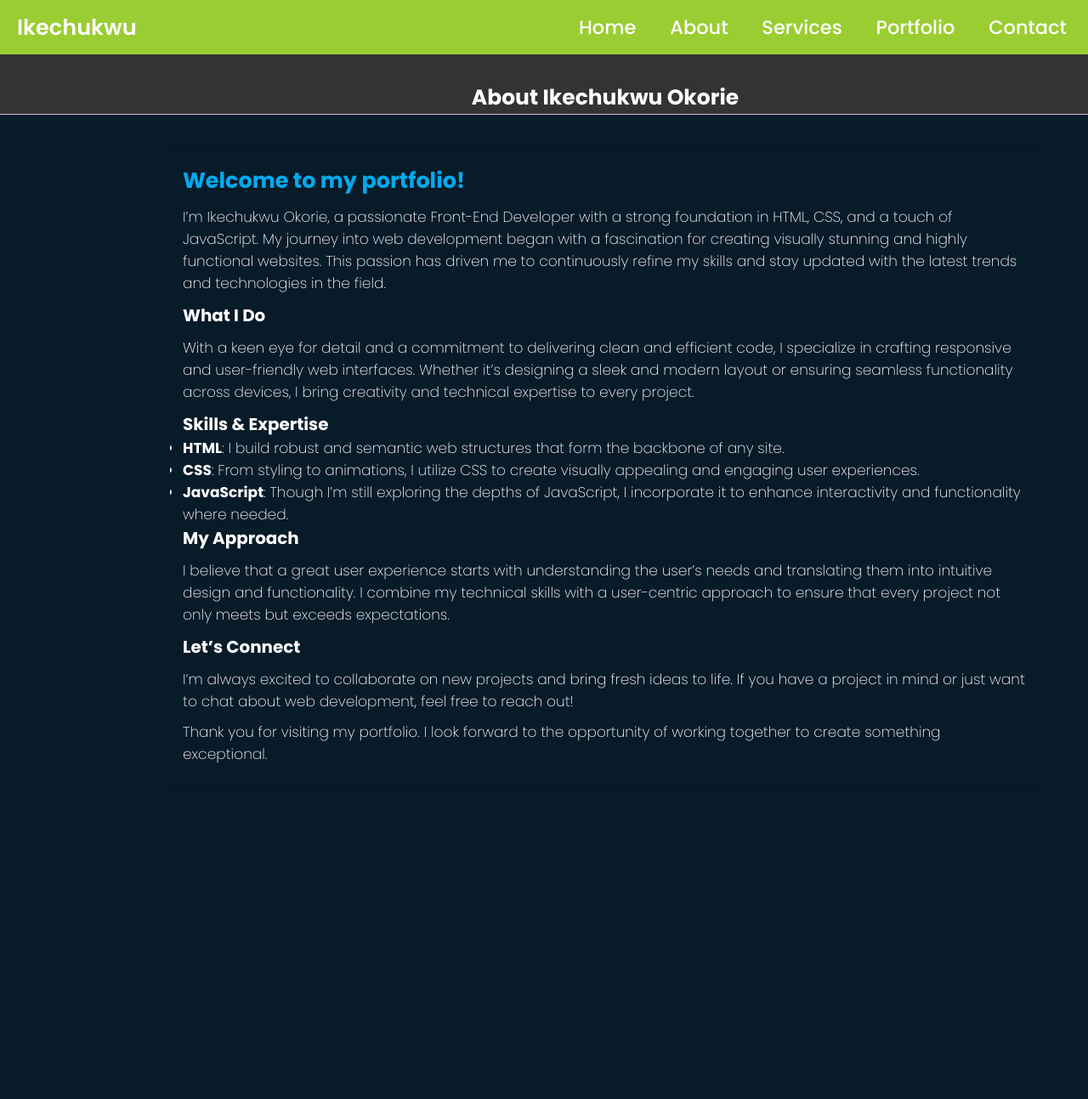
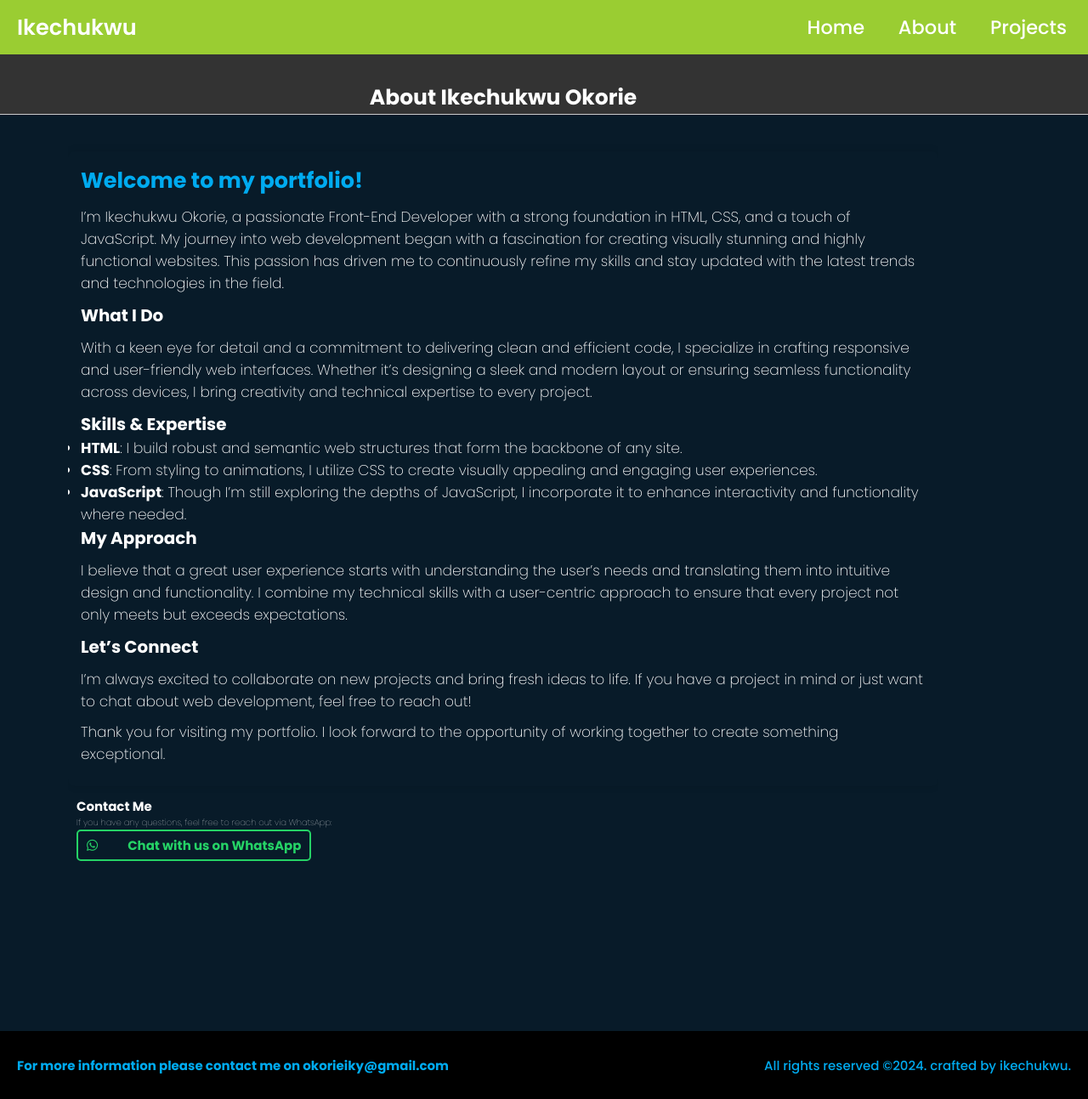
Before and after one commit to okorieiky/Portfolio-project, a plain HTML site: page about.html in a window 1280 px wide. Shown: the whole page at 85% size. Before the commit the page ends 937 px from the top, so only its background shows below. Drawn offline with Linux system fonts and the light colour scheme.

Commit message:
Add files via upload

```diff
--- a/about.css
+++ b/about.css
@@ -54,7 +54,7 @@ body {
 
 .container {
   width: 80%;
-  margin-left: 20rem;
+  margin-left: 8rem;
   margin-top: 3rem;
   overflow: hidden;
   font-weight: 200;
@@ -85,3 +85,55 @@ body {
 .about-section p {
   margin: 10px 0;
 }
+
+#contact {
+  margin-left: 9rem;
+}
+
+.whatsapp-link {
+  display: inline-flex;
+  align-items: center;
+  font-size: 1.5rem;
+  color: #25d366; /* WhatsApp green */
+  text-decoration: none;
+  font-weight: bold;
+  border: 2px solid #25d366;
+  border-radius: 0.5rem;
+  padding: 0.5rem 1rem;
+  margin-right: 5rem;
+  transition: background 0.3s, color 0.3s;
+}
+
+.whatsapp-link i {
+  margin-right: 3.5rem;
+}
+
+.whatsapp-link:hover {
+  background: #25d366;
+  color: white;
+}
+
+.footer {
+  position: relative;
+  width: 100%;
+  display: flex;
+  justify-content: space-between;
+  align-items: center;
+  min-height: 10vh;
+  top: 20rem;
+  padding: 2rem;
+  background: black;
+}
+
+.twelve {
+  font-size: 1.5rem;
+  color: white;
+  text-align: center;
+  color: #00abf0;
+}
+
+.thirteen {
+  font-size: 1.5rem;
+  color: #00abf0;
+  font-weight: 500;
+}
--- a/about.html
+++ b/about.html
@@ -21,14 +21,12 @@
   </head>
   <body>
     <header class="header">
-      <a href="#" class="logo">Ikechukwu </a>
+      <a href="index.html" class="logo">Ikechukwu </a>
 
       <nav class="navbar">
-        <a href="./index.html">Home</a>
-        <a href="./about.html">About</a>
-        <a href="./services.html">Services</a>
-        <a href="./portifolio.html">Portfolio</a>
-        <a href="./contact.html">Contact</a>
+        <a href="index.html">Home</a>
+        <a href="about.html">About</a>
+        <a href="project.html">Projects</a>
       </nav>
     </header>
     <br /><br /><br /><br />
@@ -98,5 +96,27 @@
         </p>
       </section>
     </div>
+    <section id="contact">
+      <h2>Contact Me</h2>
+      <p>If you have any questions, feel free to reach out via WhatsApp:</p>
+      <a
+        href="https://wa.me/+2348026939750"
+        target="_blank"
+        class="whatsapp-link"
+      >
+        <i class="fab fa-whatsapp"></i> Chat with us on WhatsApp
+      </a>
+    </section>
+
+    <section4>
+      <div class="footer">
+        <div class="twelve">
+          <h4>For more information please contact me on okorieiky@gmail.com</h4>
+        </div>
+        <div class="thirteen">
+          All rights reserved &copy;2024. crafted by ikechukwu.
+        </div>
+      </div>
+    </section4>
   </body>
 </html>
--- /dev/null
+++ b/project.css
@@ -0,0 +1,107 @@
+* {
+  padding: 0;
+  margin: 0;
+  max-width: 100%;
+  box-sizing: border-box;
+}
+
+html {
+  font-size: 62.5%;
+}
+
+body {
+  background: #081b29;
+  font-family: "Poppins", sans-serif;
+  font-weight: 100;
+  color: white;
+}
+
+.header {
+  position: fixed;
+  top: 0;
+  left: 0;
+  width: 100%;
+  padding: 1.25rem 1rem;
+  background: yellowgreen;
+  display: flex;
+  justify-content: space-between;
+  align-items: center;
+  z-index: 10;
+}
+
+.logo {
+  font-size: 2.56rem;
+  color: white;
+  text-decoration: none;
+  font-weight: 600;
+  margin-left: 1rem;
+}
+
+.navbar a {
+  font-size: 2.25rem;
+  color: white;
+  text-decoration: none;
+  font-weight: 500;
+  margin-left: 2.19rem;
+  margin-right: 1.5rem;
+  transition: 0.3s;
+}
+
+.navbar a:hover,
+.navbar a.active {
+  color: #00abf0;
+}
+.hero {
+  height: 60vh;
+  display: flex;
+  flex-direction: column;
+  justify-content: center;
+  align-items: center;
+  font-size: 3.5rem;
+  line-height: 1.5;
+}
+#projects h2 {
+  font-size: 3.5rem;
+  color: #00abf0;
+  text-align: center;
+}
+.restaurant-link {
+  color: #00abf0;
+  text-decoration: none;
+  font-weight: bold;
+  padding-left: 11rem;
+  font-size: 1.4rem;
+  border-bottom: 2px solid #00abf0;
+  transition: color 0.3s, border-color 0.3s;
+}
+
+.restaurant-link:hover {
+  color: orange;
+  border-color: #081b29;
+}
+
+.game-link {
+  color: #00abf0;
+  text-decoration: none;
+  font-weight: bold;
+  font-size: 1.2rem;
+  border-bottom: 2px solid #00abf0;
+  transition: color 0.3s, border-color 0.3s;
+}
+.game-link:hover {
+  color: orange;
+  border-color: #081b29;
+}
+
+.arlin-link {
+  color: #00abf0;
+  text-decoration: none;
+  font-weight: bold;
+  font-size: 1.2rem;
+  border-bottom: 2px solid #00abf0;
+  transition: color 0.3s, border-color 0.3s;
+}
+.arlin-link:hover {
+  color: orange;
+  border-color: #081b29;
+}
--- a/style.css
+++ b/style.css
@@ -312,7 +312,7 @@ body {
 @media (max-width: 767px) {
   .header {
     padding: 0.6rem;
-    flex-direction: column;
+    flex-direction: row;
     align-items: flex-start;
   }
 
@@ -376,7 +376,7 @@ body {
   }
 
   .home-sci {
-    bottom: 1.5rem;
+    top: 100.5rem;
     width: auto;
   }
 
```
Also changed, not shown: index.html (+8 -7 lines), project.html (added, +55 -0 lines), assets/img/go.html (added).
